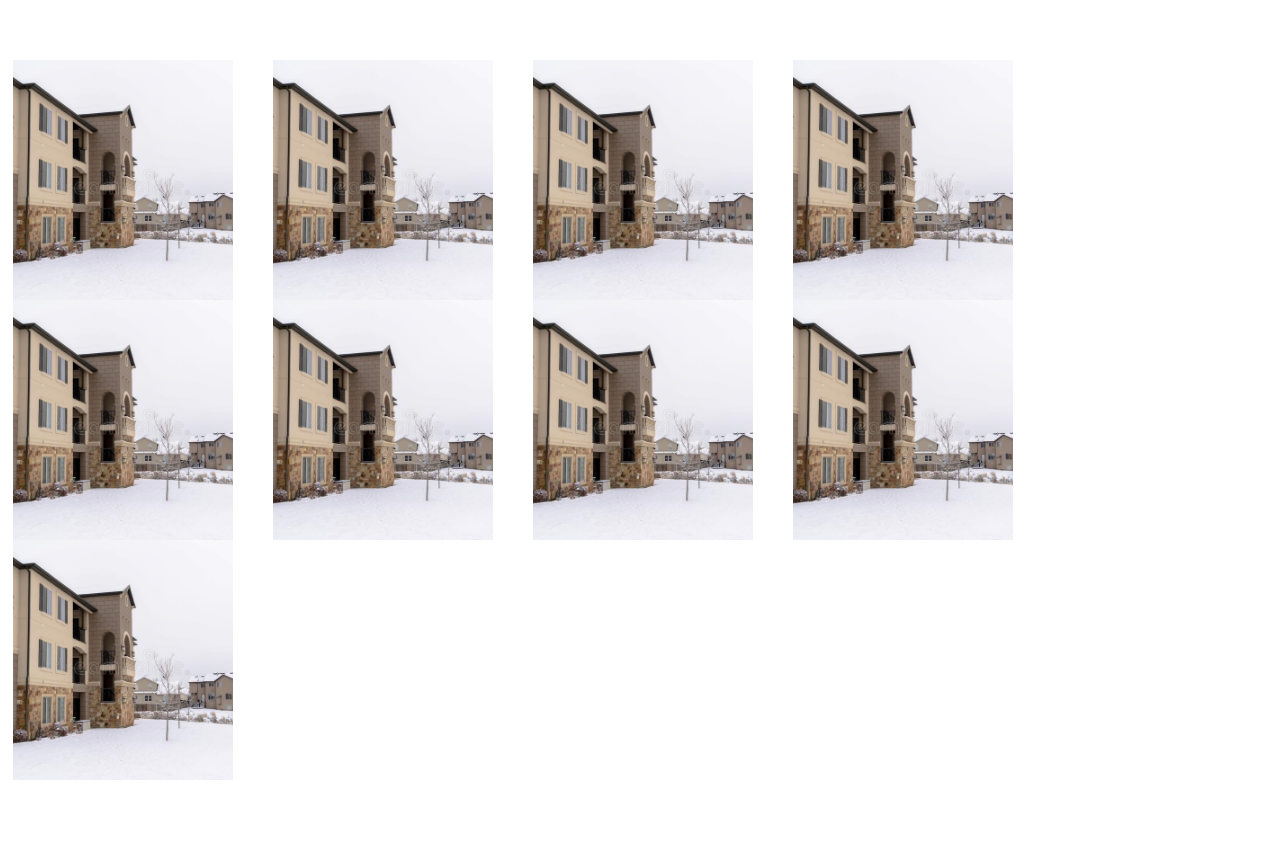
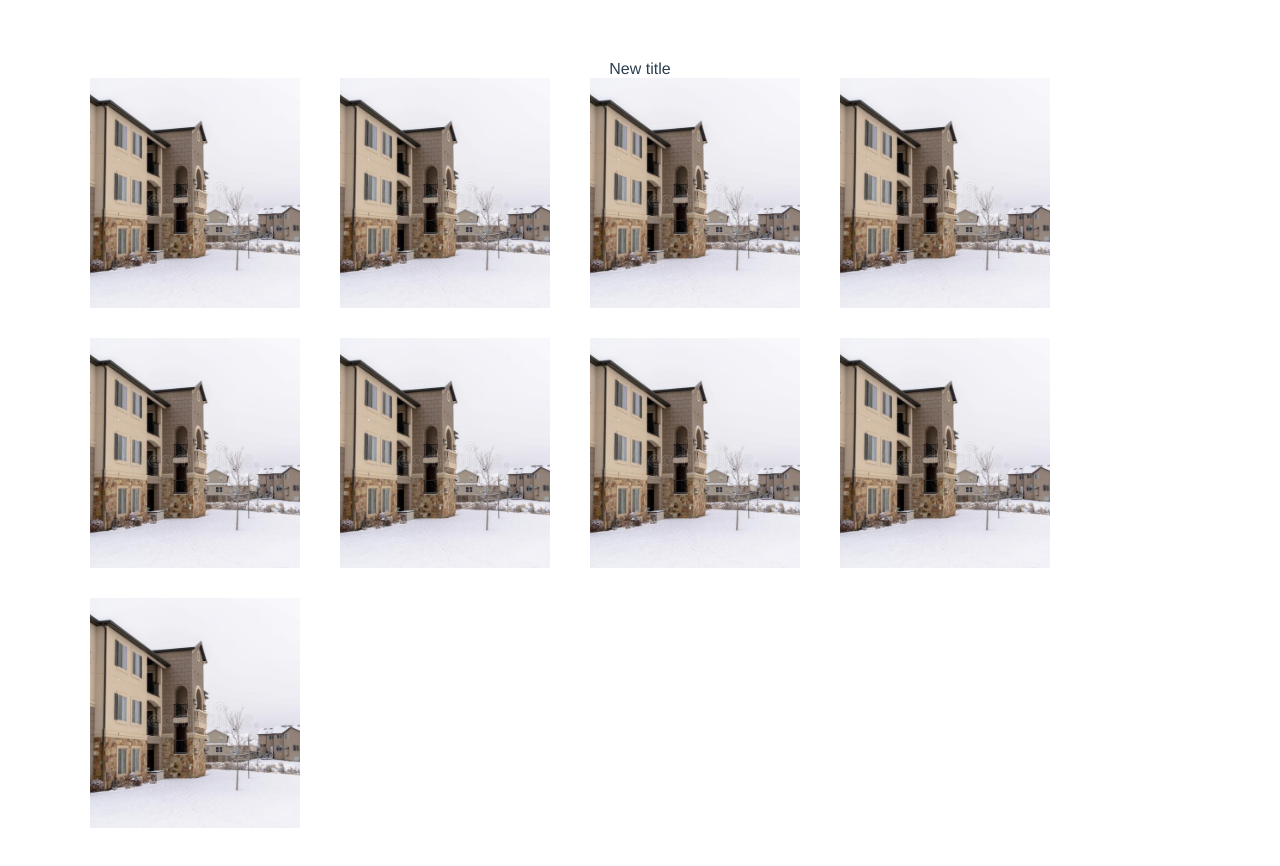
Before and after one commit to erpua/VueJS, a Vue app in the folder my-first-app/: page / in a window 1280 px wide. Before the commit the page ends 800 px from the top, so only its background shows below. Built offline with nearby package versions, Linux system fonts and the light colour scheme; the HTML template or start-up script is replaced by a standard one; a web font is replaced by a local one.

Commit message:
added slots

```diff
--- /dev/null
+++ b/my-first-app/extra_practice/ApartmentsList.vue
@@ -0,0 +1,86 @@
+<template>
+  <Container>
+    <div class="apartments-list">
+      <!--  <ApartmentsItem
+      v-for="apartment in items"
+      :key="apartment.id"
+      :descr="apartment.descr"
+      :rating="apartment.rating"
+      :imgSrc="apartment.imgUrl"
+      :price="apartment.price"
+    /> -->
+      <ApartmentsItem
+        v-for="{ id, descr, rating, imgUrl, price } in items"
+        :key="id"
+        :descr="descr"
+        :rating="rating"
+        :imgSrc="imgUrl"
+        :price="price"
+        class="apartments-list__item"
+      />
+    </div>
+  </Container>
+
+  <!--   <template>
+  <Container>
+    <slot name="title"></slot>
+    <div class="apartments-list">
+      -->
+
+  <!-- scoped slot -->
+
+  <!-- <template v-for="apartment in items">
+        <slot name="apartment" v-bind:apartment="apartment"></slot>
+      </template>
+    </div>
+    <slot name="description"></slot>
+  </Container>
+</template> -->
+
+  <!--   <template>
+  <div :id="$style.app">
+    <ApartmentsList :items="apartments">
+      <template v-slot:title>New title</template>
+      <template v-slot:description
+        >Lorem ipsum dolor, sit amet consectetur adipisicing elit. Mollitia
+        numquam id, velit quis doloribus similique quidem vero inventore
+        explicabo fugit?</template
+      >
+    </ApartmentsList>
+  </div>
+</template>
+ -->
+</template>
+
+
+
+<script>
+import ApartmentsItem from "./ApartmentsItem";
+import Container from "../shared/Container";
+export default {
+  name: "ApartmentsList",
+  components: {
+    ApartmentsItem,
+    Container,
+  },
+  props: {
+    items: {
+      type: Array,
+      default: () => [],
+    },
+  },
+};
+</script>
+
+<style lang="scss" scoped>
+.apartments-list {
+  display: flex;
+  flex-wrap: wrap;
+  margin-left: -15px;
+  margin-right: -15px;
+
+  &__item {
+    margin-bottom: 30px;
+  }
+}
+</style>
--- a/my-first-app/src/App.vue
+++ b/my-first-app/src/App.vue
@@ -1,36 +1,34 @@
 <template>
   <div :id="$style.app">
-    <ApartmentsList :items="apartments" />
+    <ApartmentsList :items="apartments">
+      <template v-slot:title>New title</template>
+      <template v-slot:apartment="{ apartment }">
+        <ApartmentsItem
+          :key="apartment.id"
+          :descr="apartment.descr"
+          :rating="apartment.rating"
+          :imgSrc="apartment.imgUrl"
+          :price="apartment.price"
+        />
+      </template>
+    </ApartmentsList>
   </div>
 </template>
 
 <script>
 import ApartmentsList from "./components/apartment/ApartmentsList";
+import ApartmentsItem from "./components/apartment/ApartmentsItem";
 import apartments from "./components/apartment/apartments";
 
 export default {
   name: "App",
   components: {
     ApartmentsList,
+    ApartmentsItem,
   },
   data() {
     return {
       apartments,
-      /*   apartment: {
-        id: "1232123",
-        title: " lkf slfk sdlk jslfk j",
-        descr: "lkf lskf jlsakfj ñlask fjñslk fsalñkf jslñdk fñlsk fj",
-        price: 2032,
-        rating: 4.5,
-        location: {
-          city: "Tokyo",
-        },
-        owner: {
-          name: "Elen",
-          phone: "2323 2323 ",
-          email: "email@gmail.com",
-        },
-      }, */
     };
   },
 };
--- a/my-first-app/src/components/apartment/ApartmentsItem.vue
+++ b/my-first-app/src/components/apartment/ApartmentsItem.vue
@@ -49,6 +49,7 @@ export default {
   position: relative;
   max-width: 300px;
   padding: 0 20px;
+  margin-bottom: 30px;
 
   &__inner {
     position: relative;
@@ -56,7 +57,7 @@ export default {
 
   &__content {
     position: relative;
-    padding: 20px;
+    padding: 15px;
     opacity: 0;
     transition: opacity 0.4s;
     background: rgba(#0f1d2d, 0.7);
--- a/my-first-app/src/components/apartment/ApartmentsList.vue
+++ b/my-first-app/src/components/apartment/ApartmentsList.vue
@@ -1,30 +1,21 @@
 <template>
-  <div class="apartments-list">
-    <!--  <ApartmentsItem
-      v-for="apartment in items"
-      :key="apartment.id"
-      :descr="apartment.descr"
-      :rating="apartment.rating"
-      :imgSrc="apartment.imgUrl"
-      :price="apartment.price"
-    /> -->
-    <ApartmentsItem
-      v-for="{ id, descr, rating, imgUrl, price } in items"
-      :key="id"
-      :descr="descr"
-      :rating="rating"
-      :imgSrc="imgUrl"
-      :price="price"
-    />
-  </div>
+  <Container>
+    <slot name="title"></slot>
+    <div class="apartments-list">
+      <!-- scoped slot -->
+      <template v-for="apartment in items">
+        <slot name="apartment" v-bind:apartment="apartment"></slot>
+      </template>
+    </div>
+  </Container>
 </template>
 
 <script>
-import ApartmentsItem from "./ApartmentsItem";
+import Container from "../shared/Container.vue";
 export default {
   name: "ApartmentsList",
   components: {
-    ApartmentsItem,
+    Container,
   },
   props: {
     items: {
@@ -41,9 +32,5 @@ export default {
   flex-wrap: wrap;
   margin-left: -15px;
   margin-right: -15px;
-
-  &__item {
-    margin-bottom: 15px;
-  }
 }
 </style>
--- /dev/null
+++ b/my-first-app/src/components/shared/Container.vue
@@ -0,0 +1,18 @@
+<template>
+  <div class="container">
+    <slot>Default value</slot>
+  </div>
+</template>
+
+<script>
+export default {
+  name: "Container",
+};
+</script>
+
+<style lang="scss" scoped>
+.container {
+  max-width: 1110px;
+  margin: 0 auto;
+}
+</style>
```
Also changed, not shown: my-first-app/extra_practice/App.vue (+16 -1 lines).
